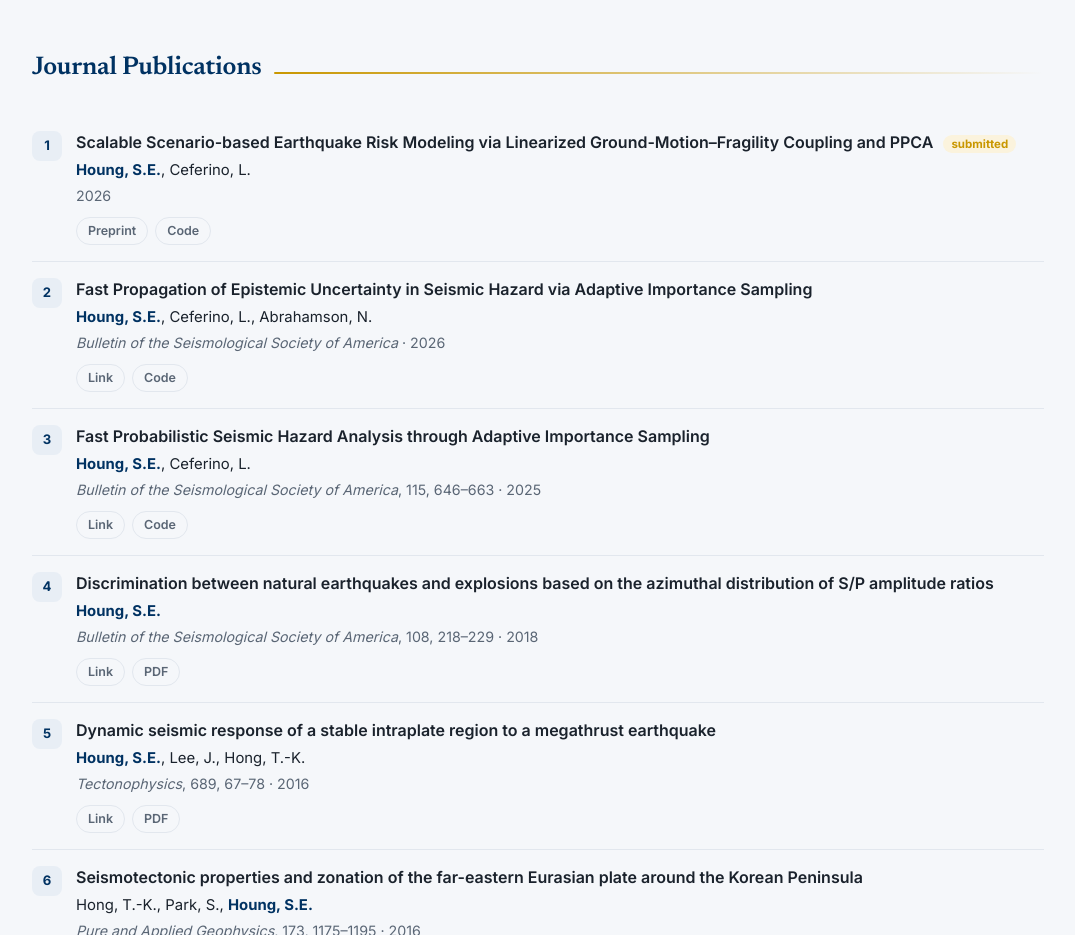
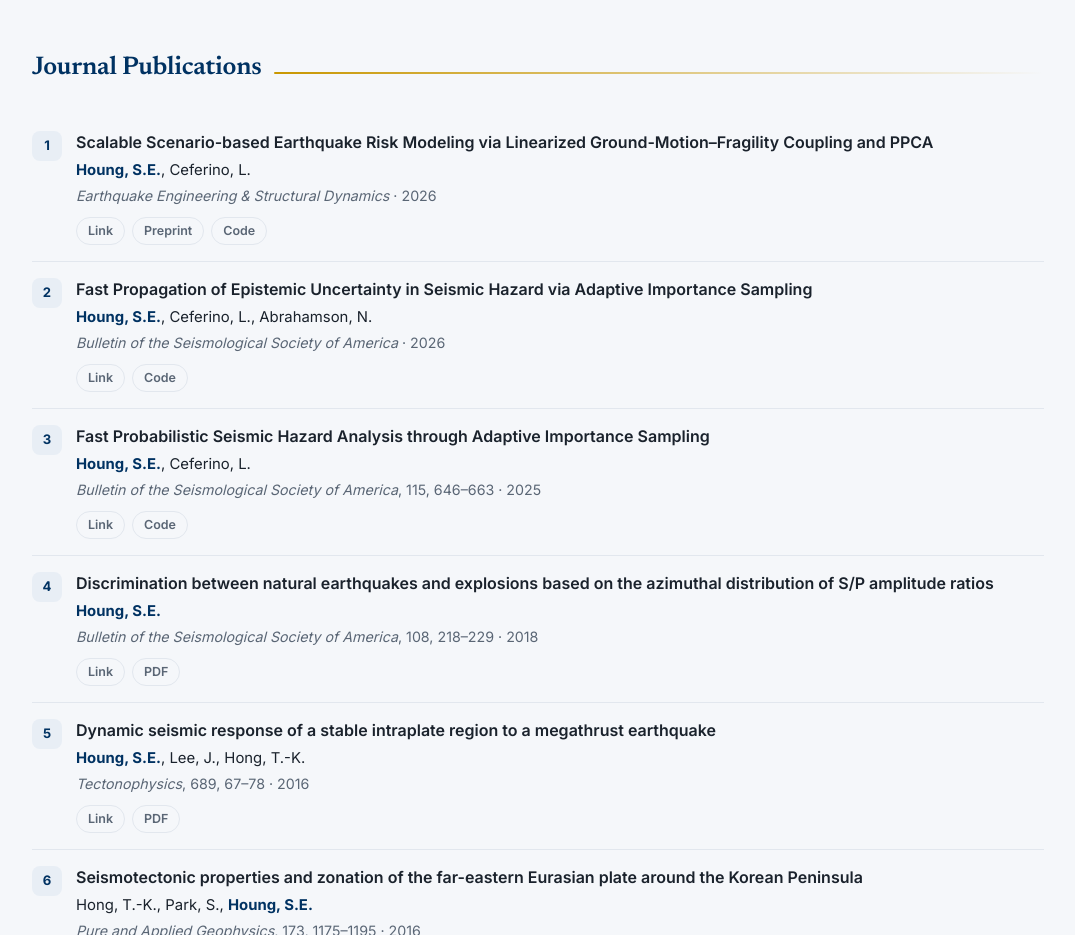
Before and after one commit to sehoung/sehoung.github.io, a plain HTML site: page index.html in a window 1280 px wide. Shown: the part 1860-2795 px from the top of the page, without its empty margins (102-1177 px from the left). Drawn offline with Linux system fonts and the light colour scheme.

Commit message:
Enhance publication entry in index.html
Updated publication details with venue and links.

```diff
--- a/index.html
+++ b/index.html
@@ -296,10 +296,11 @@
 
     <ol class="pub-list">
       <li class="pub-item">
-        <p class="pub-title">Scalable Scenario-based Earthquake Risk Modeling via Linearized Ground-Motion–Fragility Coupling and PPCA <span class="submitted">submitted</span></p>
+        <p class="pub-title">Scalable Scenario-based Earthquake Risk Modeling via Linearized Ground-Motion–Fragility Coupling and PPCA
         <p class="pub-authors"><span class="me">Houng, S.E.</span>, Ceferino, L.</p>
-        <p class="pub-venue">2026</p>
+        <p class="pub-venue"><span class="venue">Earthquake Engineering & Structural Dynamics</span> · 2026</p>
         <div class="pub-links">
+          <a href="https://doi.org/10.1002/eqe.70305">Link</a>
           <a href="https://doi.org/10.31224/6578">Preprint</a>
           <a href="https://github.com/sehoung/linearization_PPCA">Code</a>
         </div>
```
